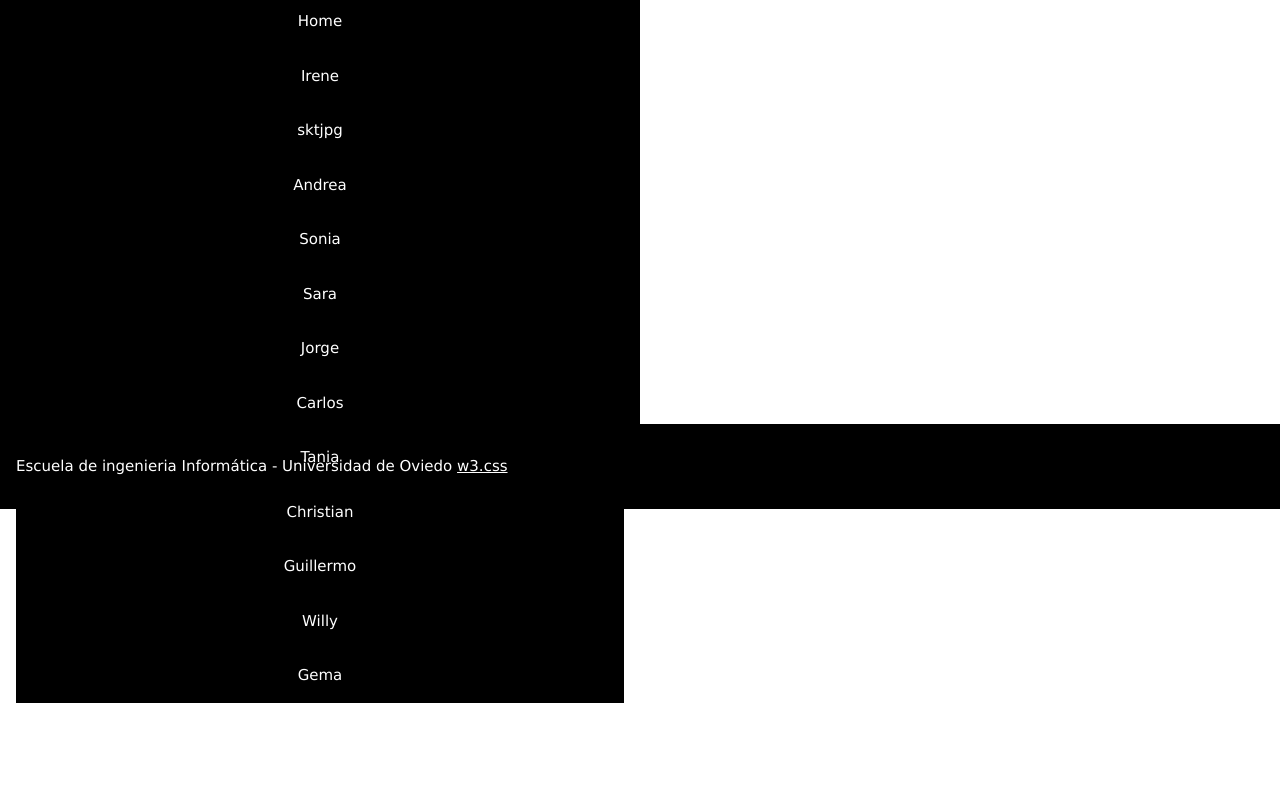
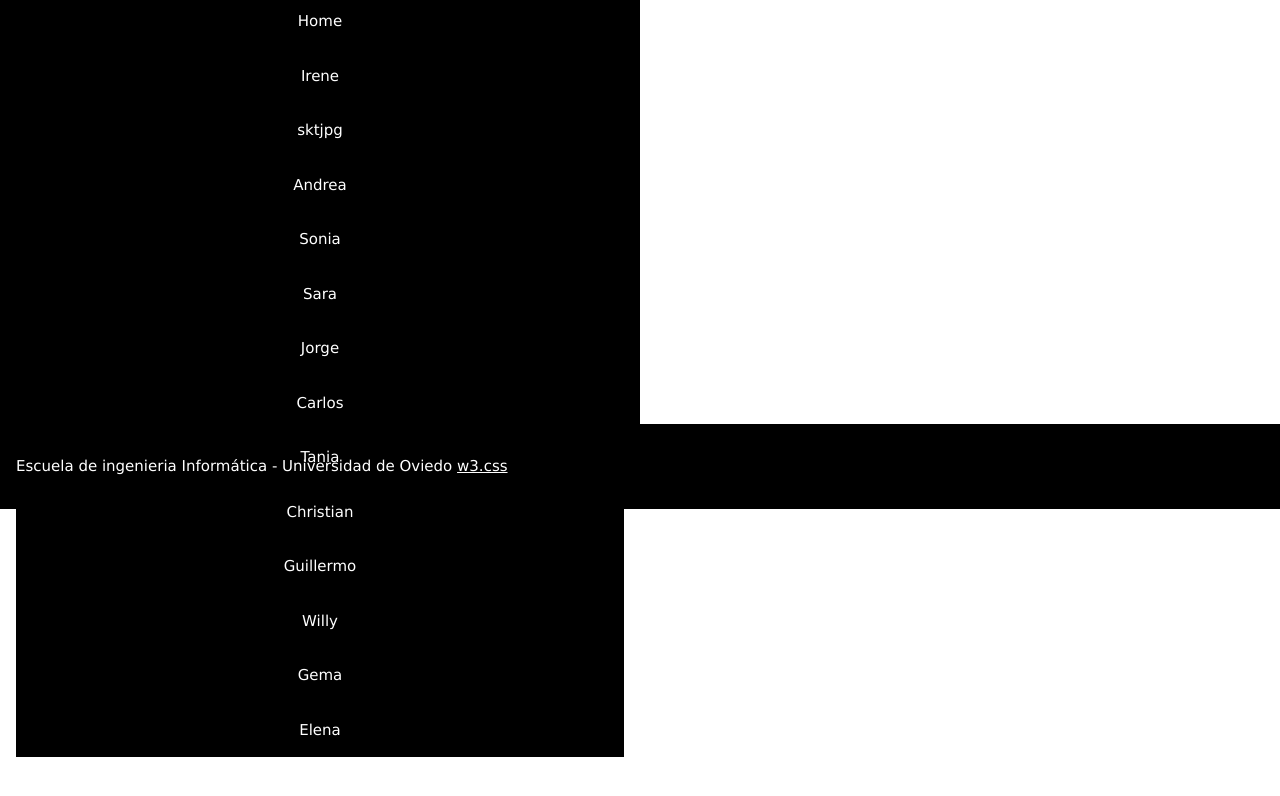
Before and after one commit to cidinene/equipoInterfaz3, a plain HTML site: page index.html in a window 1280 px wide. Shown: the part 276-1072 px from the top of the page. Before the commit the page ends 1043 px from the top, so only its background shows below. Drawn offline with nearby package versions, Linux system fonts and the light colour scheme.

Commit message:
Update index.html

```diff
--- a/index.html
+++ b/index.html
@@ -25,6 +25,7 @@
 				<a href="./guillermo.html" class="w3-button w3-black w3-block w3-hover-teal w3-padding-16">Guillermo</a>
 				    <a href="./guillermo.html" class="w3-button w3-black w3-block w3-hover-teal w3-padding-16">Willy</a>
                 <a href="./gema.html" class="w3-button w3-black w3-block w3-hover-teal w3-padding-16">Gema</a>
+		    <a href="./elena.html" class="w3-button w3-black w3-block w3-hover-teal w3-padding-16">Elena</a>
 
             </div>
 
```
